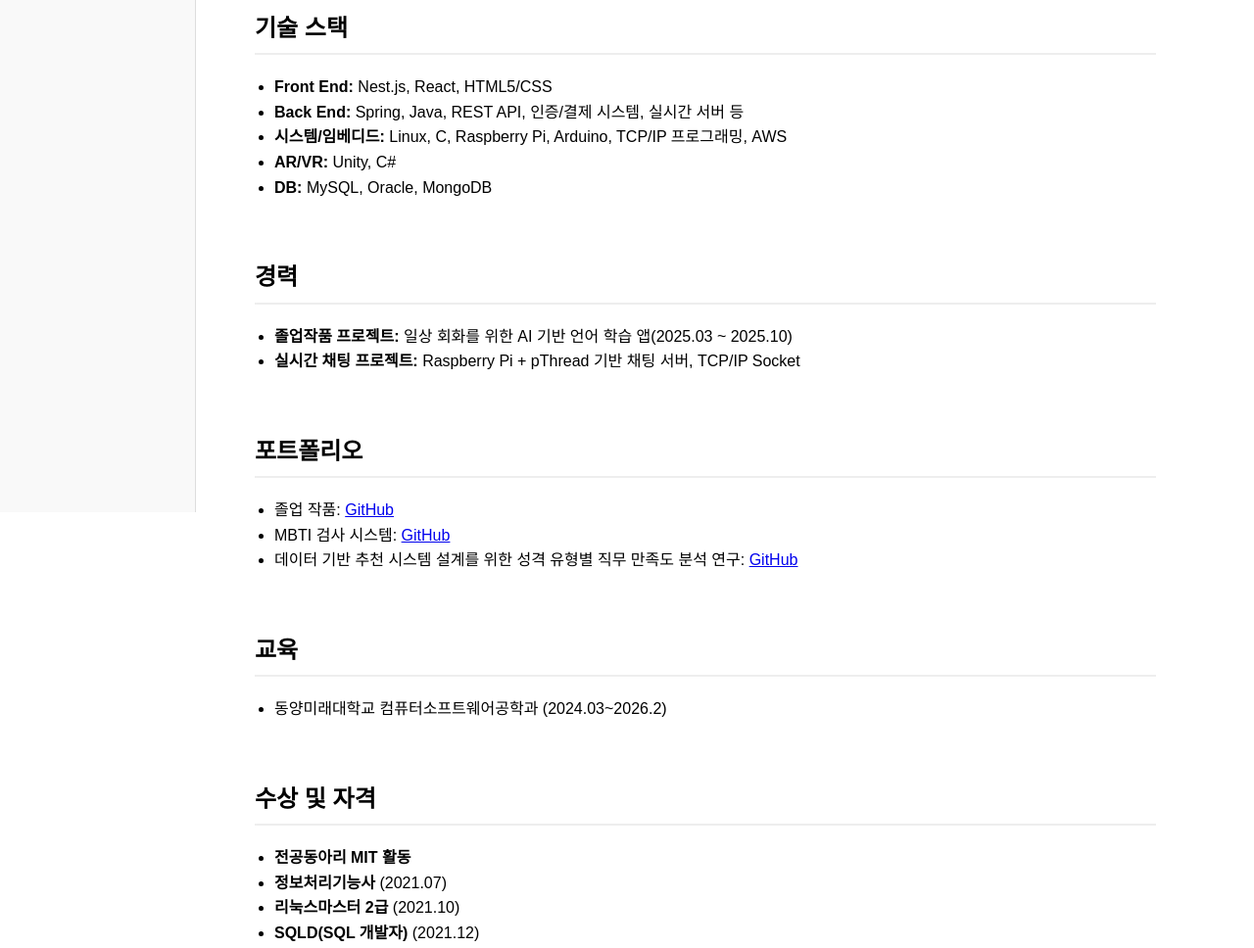
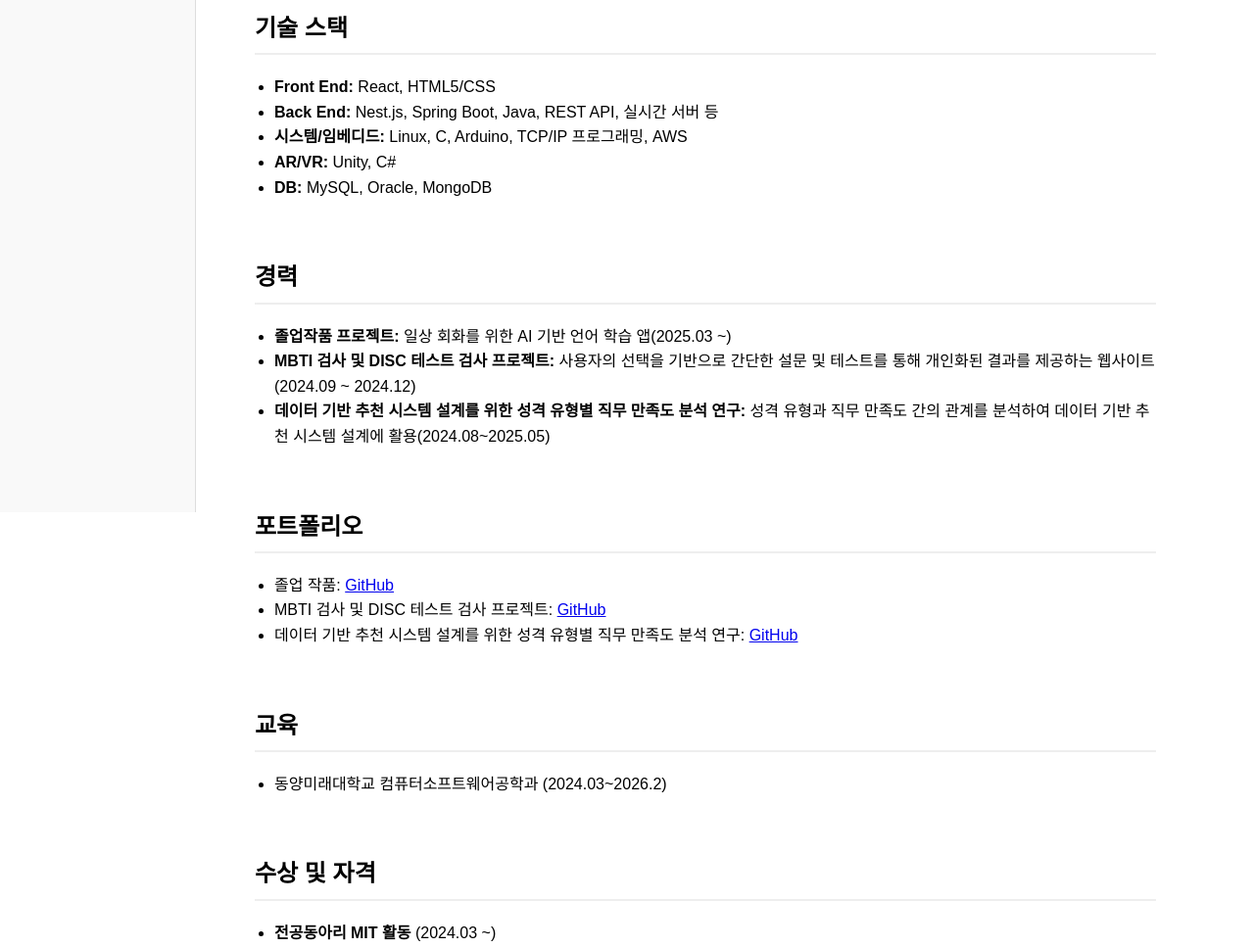
Before and after one commit to son-dy/resume, a plain HTML site: page index.html in a window 1280 px wide. Shown: the part 277-1245 px from the top of the page at 98% size. Drawn offline with Linux system fonts and the light colour scheme.

Commit message:
Update index.html

```diff
--- a/index.html
+++ b/index.html
@@ -90,9 +90,9 @@
       <section id="stack">
         <h2>기술 스택</h2>
         <ul>
-          <li><b>Front End:</b> Nest.js, React, HTML5/CSS</li>
-          <li><b>Back End:</b> Spring, Java, REST API, 인증/결제 시스템, 실시간 서버 등</li>
-          <li><b>시스템/임베디드:</b> Linux, C, Raspberry Pi, Arduino, TCP/IP 프로그래밍, AWS</li>
+          <li><b>Front End:</b> React, HTML5/CSS</li>
+          <li><b>Back End:</b> Nest.js, Spring Boot, Java, REST API, 실시간 서버 등</li>
+          <li><b>시스템/임베디드:</b> Linux, C, Arduino, TCP/IP 프로그래밍, AWS</li>
           <li><b>AR/VR:</b> Unity, C#</li>
           <li><b>DB:</b> MySQL, Oracle, MongoDB</li>
         </ul>
@@ -101,9 +101,9 @@
       <section id="career">
         <h2>경력</h2>
         <ul>
-          <li><strong>졸업작품 프로젝트:</strong> 일상 회화를 위한 AI 기반 언어 학습 앱(2025.03 ~ 2025.10)</li>
-
-          <li><strong>실시간 채팅 프로젝트:</strong> Raspberry Pi + pThread 기반 채팅 서버, TCP/IP Socket</li>
+          <li><strong>졸업작품 프로젝트:</strong> 일상 회화를 위한 AI 기반 언어 학습 앱(2025.03 ~)</li>
+          <li><strong>MBTI 검사 및 DISC 테스트 검사 프로젝트:</strong> 사용자의 선택을 기반으로 간단한 설문 및 테스트를 통해 개인화된 결과를 제공하는 웹사이트(2024.09 ~ 2024.12)</li>
+          <li><strong>데이터 기반 추천 시스템 설계를 위한 성격 유형별 직무 만족도 분석 연구:</strong> 성격 유형과 직무 만족도 간의 관계를 분석하여 데이터 기반 추천 시스템 설계에 활용(2024.08~2025.05)</li>
         </ul>
       </section>
 
@@ -111,7 +111,7 @@
         <h2>포트폴리오</h2>
         <ul>
           <li>졸업 작품: <a href="https://github.com/syjung64">GitHub</a></li>
-          <li>MBTI 검사 시스템: <a href="https://github.com/syjung64">GitHub</a></li>
+          <li>MBTI 검사 및 DISC 테스트 검사 프로젝트: <a href="https://github.com/syjung64">GitHub</a></li>
           <li>데이터 기반 추천 시스템 설계를 위한 성격 유형별 직무 만족도 분석 연구: <a href="https://github.com/syjung64">GitHub</a></li>
         </ul>
       </section>
@@ -126,7 +126,7 @@
       <section id="cert">
         <h2>수상 및 자격</h2>
         <ul>
-          <li><b>전공동아리 MIT 활동 </b></li>
+          <li><b>전공동아리 MIT 활동</b> (2024.03 ~)</li>
           <li><b>정보처리기능사</b> (2021.07)</li>
           <li><b>리눅스마스터 2급</b> (2021.10)</li>
           <li><b>SQLD(SQL 개발자)</b> (2021.12)</li>
```
